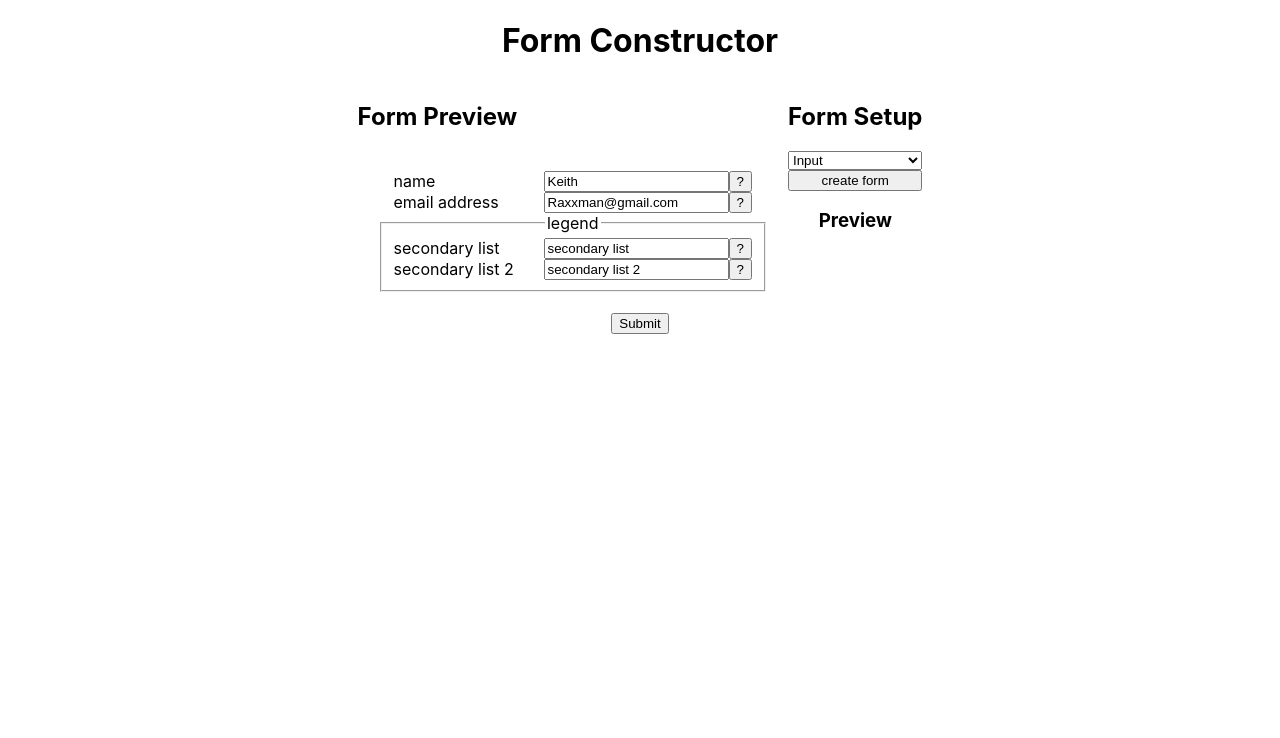
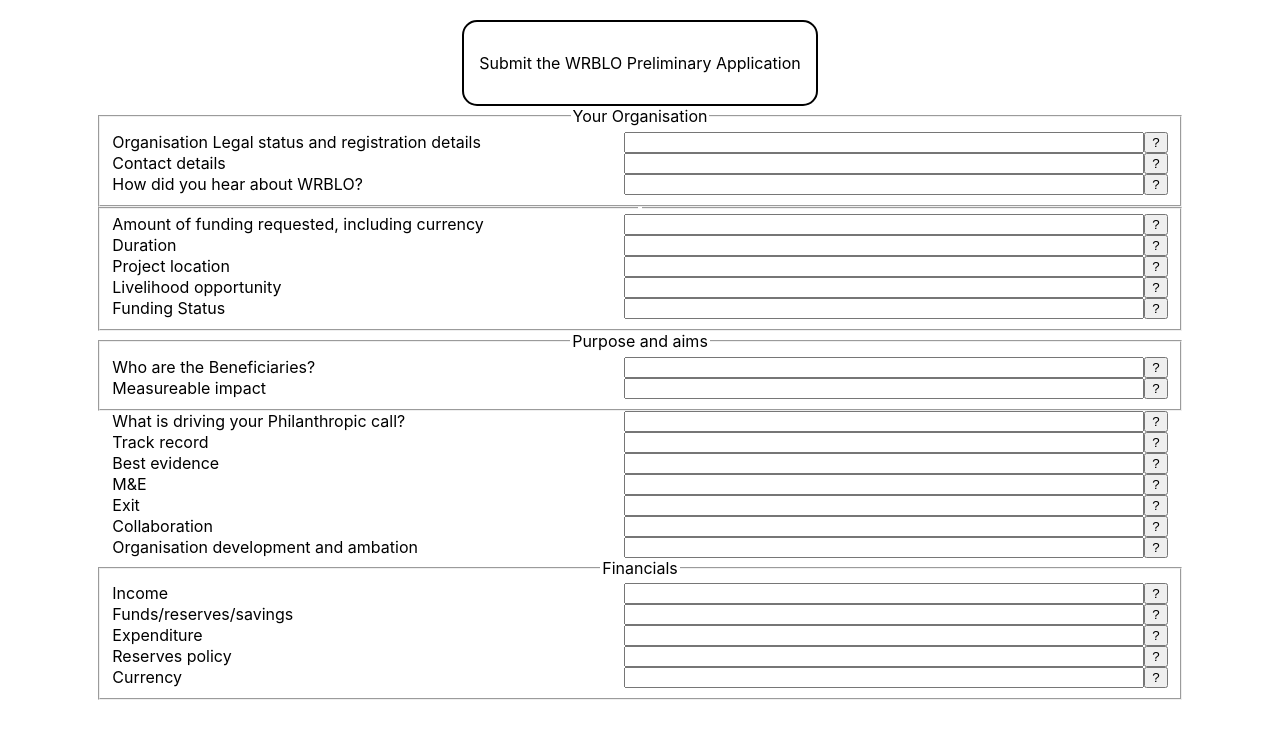
Before and after one commit to Raxxius/wrblo-apply-v2-form, a React (Create React App) app: page / in a window 1280 px wide. Shown: the top 738 px of the page. Built offline with nearby package versions, Linux system fonts and the light colour scheme.

Commit message:
add download JSON

```diff
--- a/src/App.jsx
+++ b/src/App.jsx
@@ -1,12 +1,14 @@
 import './App.css';
-
-import FormDesigner from './Components/FormDesigner';
+import FormBuilder from './Components/FormBuilder';
+import Example from './Tests/Example';
 
 function App() {
+  const data = (Example['formList'])
   return (
     <div className='App'>
-      <FormDesigner />
-      <button className='submit'>Submit</button>
+      <FormBuilder
+        data={data}
+      />
     </div>
   );
 }
--- a/src/Components/FormBuilder.jsx
+++ b/src/Components/FormBuilder.jsx
@@ -65,7 +65,7 @@
                 className='form'
                 id={props.id}
                 style={{
-                    width: '150px',
+                    width: '40vw',
                     textAlign: 'left',
                 }}
             >
@@ -77,6 +77,10 @@
                 maxLength={props.maxCharacter}
                 onChange={handleChange}
                 value={props.value}
+                style={{
+                    width: '40vw',
+                    textAlign: 'left',
+                }}
             >
             </input>
             <button className="help">
@@ -99,6 +103,17 @@
         justifyContent: "center",
         alignItems: "center",
         padding: "20px"
+    }
+
+    function handleSubmit() {
+        alert("submitting application form")
+        const submitData = JSON.stringify(formData);
+        const blob = new Blob([submitData], { type: "text/plain" });
+        const url = URL.createObjectURL(blob);
+        const link = document.createElement("a");
+        link.download = "form-data.json";
+        link.href = url;
+        link.click();
     }
 
     const formItems = formData.map(form => {
@@ -139,6 +154,18 @@
             className="form-box"
             style={style}
         >
+            <div
+                className="submit-button"
+                style={{
+                    cursor: 'pointer',
+                    border: '2px solid black',
+                    padding: '15px',
+                    borderRadius: '15px'
+                }}
+                onClick={handleSubmit}
+            >
+                <p>Submit the WRBLO Preliminary Application</p>
+            </div>
             {formItems}
         </div>
     )
--- /dev/null
+++ b/src/Tests/Example.jsx
@@ -0,0 +1,181 @@
+const WRBLO_PRELIMINARY = {
+    formList: [
+        {
+            id: '0',
+            listType: 'fieldset',
+            legend: 'Your Organisation',
+            list: [{
+                id: '1',
+                listType: 'text',
+                formTitle: 'Organisation Legal status and registration details',
+                formText: '',
+                maxCharacter: 150,
+            },
+            {
+                id: '2',
+                listType: 'text',
+                formTitle: 'Contact details',
+                formText: '',
+                maxCharacter: 150,
+            },
+            {
+                id: '3',
+                listType: 'text',
+                formTitle: 'How did you hear about WRBLO?',
+                formText: '',
+                maxCharacter: 150,
+            }]
+        },
+        {
+            id: '4',
+            listType: 'fieldset',
+            legend: '',
+            list: [{
+                id: '5',
+                listType: 'text',
+                formTitle: 'Amount of funding requested, including currency',
+                formText: '',
+                maxCharacter: 150,
+            },
+            {
+                id: '6',
+                listType: 'text',
+                formTitle: 'Duration',
+                formText: '',
+                maxCharacter: 150,
+            },
+            {
+                id: '7',
+                listType: 'text',
+                formTitle: 'Project location',
+                formText: '',
+                maxCharacter: 150,
+            },
+            {
+                id: '8',
+                listType: 'text',
+                formTitle: 'Livelihood opportunity',
+                formText: '',
+                maxCharacter: 150,
+            },
+            {
+                id: '9',
+                listType: 'text',
+                formTitle: 'Funding Status',
+                formText: '',
+                maxCharacter: 150,
+            }]
+        },
+        {
+            id: '10',
+            listType: 'fieldset',
+            legend: 'Purpose and aims',
+            list: [{
+                id: '11',
+                listType: 'text',
+                formTitle: 'Who are the Beneficiaries?',
+                formText: '',
+                maxCharacter: 150,
+            },
+            {
+                id: '12',
+                listType: 'text',
+                formTitle: 'Measureable impact',
+                formText: '',
+                maxCharacter: 150,
+            }]
+        },
+        {
+            id: '13',
+            listType: 'text',
+            formTitle: 'What is driving your Philanthropic call?',
+            formText: '',
+            maxCharacter: 150,
+        },
+        {
+            id: '14',
+            listType: 'text',
+            formTitle: 'Track record',
+            formText: '',
+            maxCharacter: 150,
+        },
+        {
+            id: '15',
+            listType: 'text',
+            formTitle: 'Best evidence',
+            formText: '',
+            maxCharacter: 150,
+        },
+        {
+            id: '16',
+            listType: 'text',
+            formTitle: 'M&E',
+            formText: '',
+            maxCharacter: 150,
+        },
+        {
+            id: '17',
+            listType: 'text',
+            formTitle: 'Exit',
+            formText: '',
+            maxCharacter: 150,
+        },
+        {
+            id: '18',
+            listType: 'text',
+            formTitle: 'Collaboration',
+            formText: '',
+            maxCharacter: 150,
+        },
+        {
+            id: '19',
+            listType: 'text',
+            formTitle: 'Organisation development and ambation',
+            formText: '',
+            maxCharacter: 150,
+        },
+        {
+            id: '20',
+            listType: 'fieldset',
+            legend: 'Financials',
+            list: [{
+                id: '21',
+                listType: 'text',
+                formTitle: 'Income',
+                formText: '',
+                maxCharacter: 150,
+            },
+            {
+                id: '22',
+                listType: 'text',
+                formTitle: 'Funds/reserves/savings',
+                formText: '',
+                maxCharacter: 150,
+            },
+            {
+                id: '23',
+                listType: 'text',
+                formTitle: 'Expenditure',
+                formText: '',
+                maxCharacter: 150,
+            },
+            {
+                id: '24',
+                listType: 'text',
+                formTitle: 'Reserves policy',
+                formText: '',
+                maxCharacter: 150,
+            },
+            {
+                id: '25',
+                listType: 'text',
+                formTitle: 'Currency',
+                formText: '',
+                maxCharacter: 150,
+            }]
+
+        },
+    ]
+}
+
+export default WRBLO_PRELIMINARY
```
